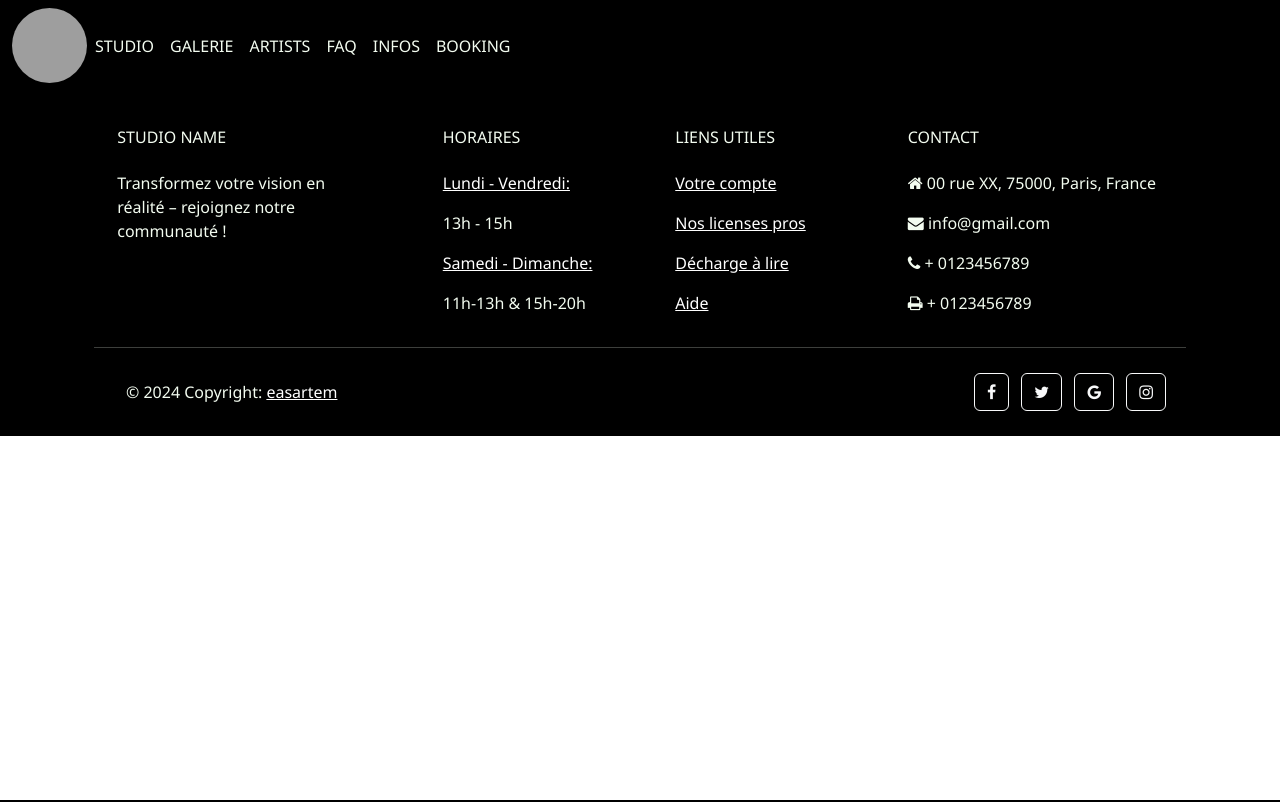
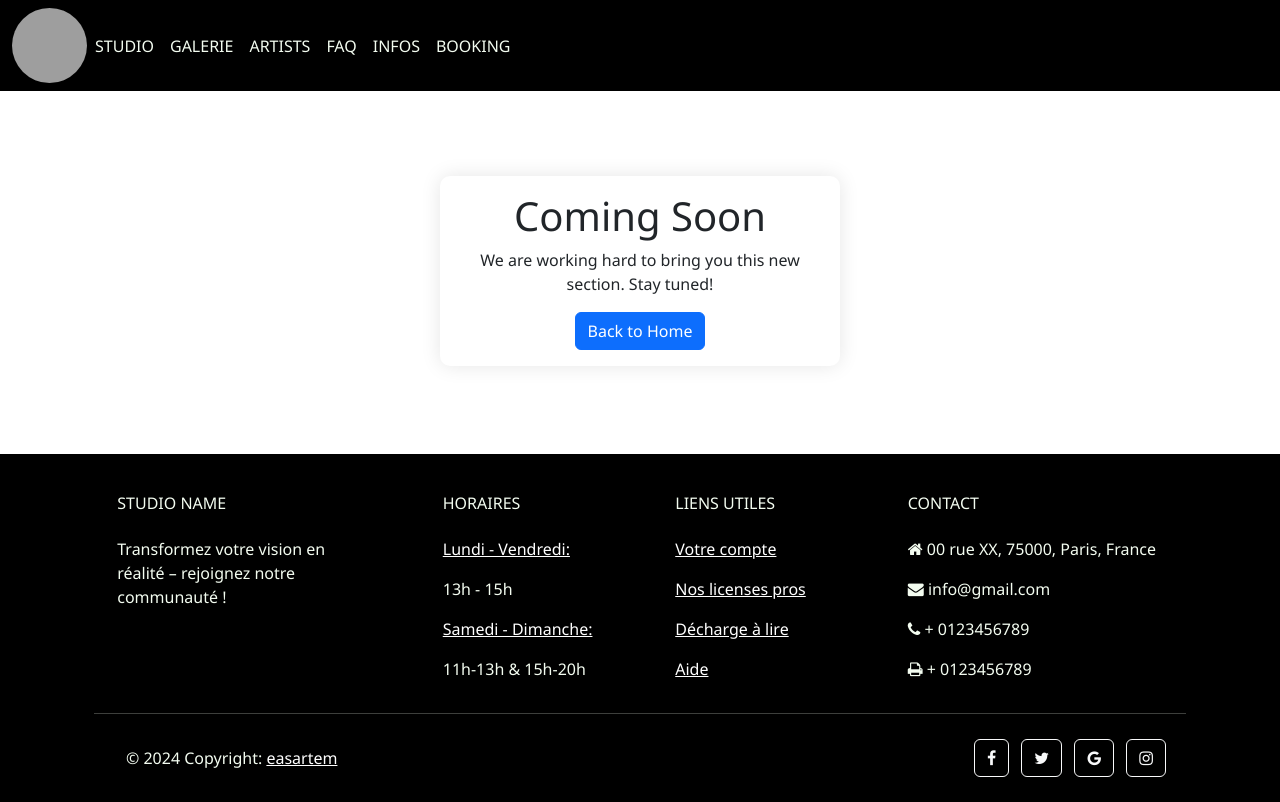
Before and after one commit to easartem/CS50, a Flask app: page /galerie in a window 1280 px wide. Run offline with Flask 3, Linux system fonts and the light colour scheme; data comes from the database, SQL or seed files in the repository; some libraries are stand-ins or nearby versions; grey boxes are pictures that could not be loaded.

Commit message:
Thu, Jun 20, 2024, 6:03 PM +02:00

```diff
--- a/project/templates/showcase/artistes.html
+++ b/project/templates/showcase/artistes.html
@@ -14,6 +14,4 @@
         </div>
     </div>
 </section>
-
-
 {% endblock %}
--- a/project/templates/showcase/galerie.html
+++ b/project/templates/showcase/galerie.html
@@ -5,5 +5,13 @@
 {% endblock %}
 
 {% block main %}
-
+<section class="container" style="heigth: 100%;">
+    <div class="incoming card text-center my-5" >
+        <div class="card-body">
+            <h1 class="card-title">Coming Soon</h1>
+            <p class="card-text">We are working hard to bring you this new section. Stay tuned!</p>
+            <a href="/" class="btn btn-primary">Back to Home</a>
+        </div>
+    </div>
+</section>
 {% endblock %}
```
